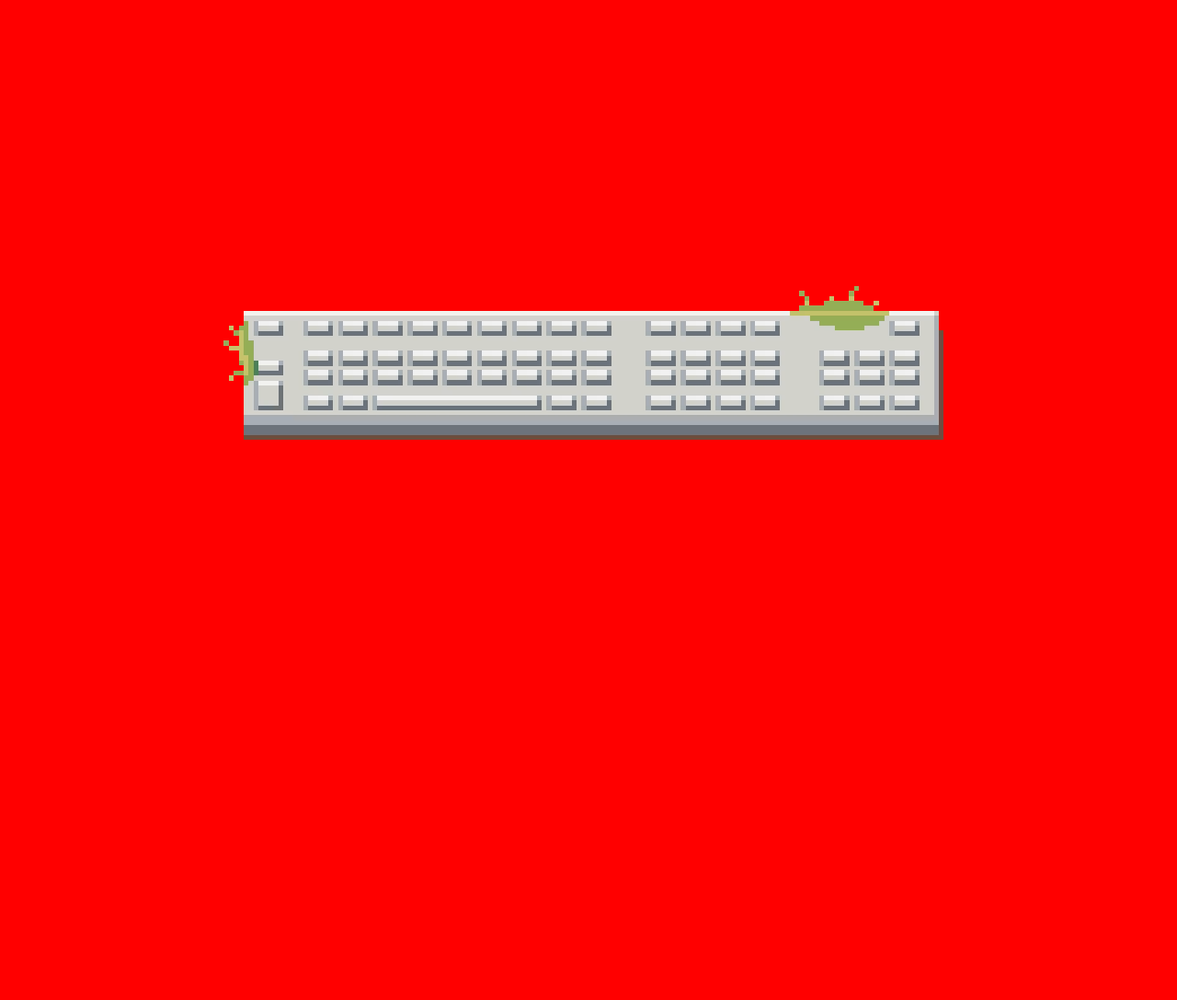
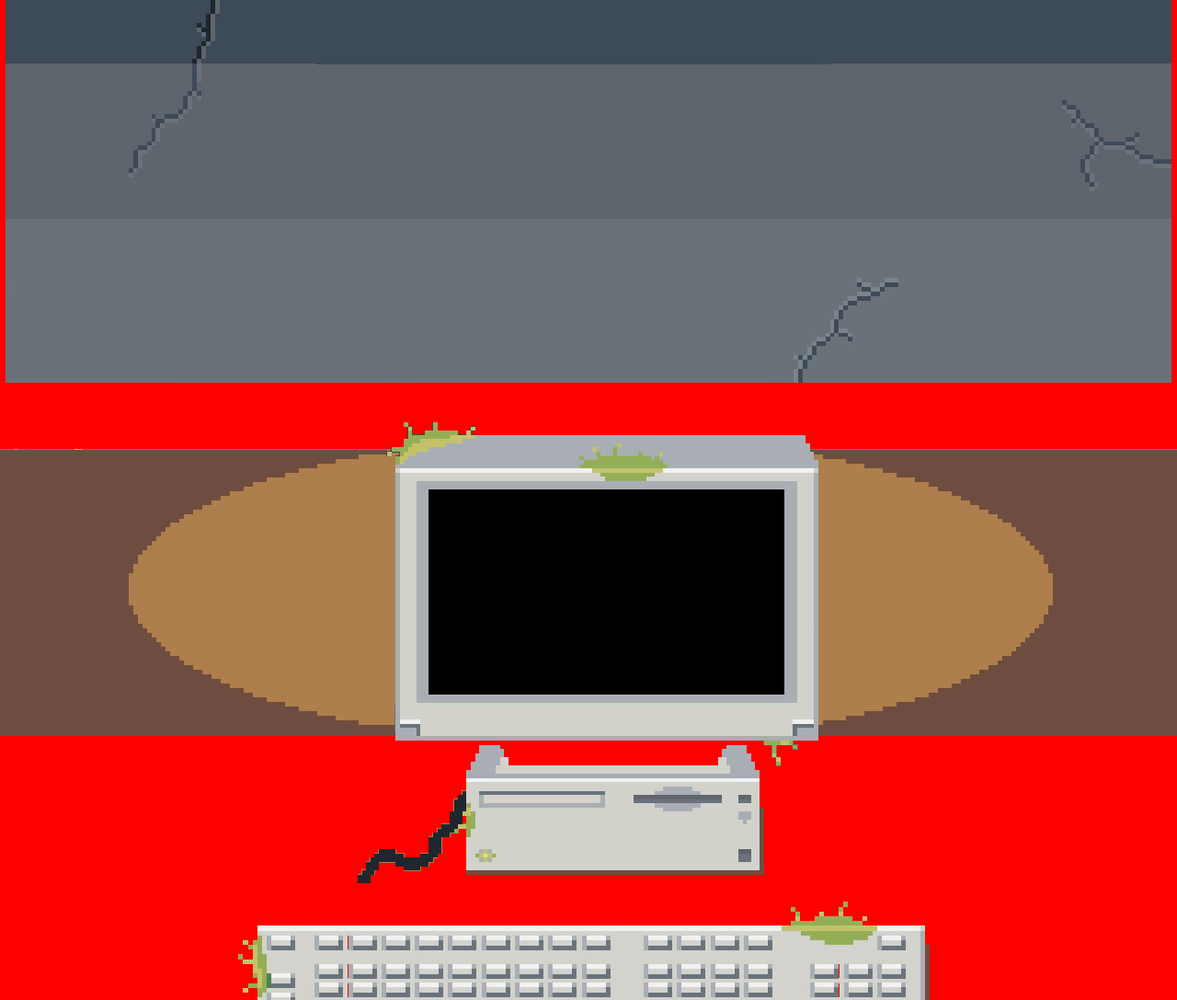
Before and after one commit to rabah-usthb/Lost_Document, a plain HTML site: page index.html in a window 1280 px wide. Shown: the top 1087 px of the page at 92% size. Before the commit the page ends 800 px from the top, so only its background shows below. Drawn offline with Linux system fonts and the light colour scheme.

Commit message:
background + desktop + monitor

```diff
--- a/index.html
+++ b/index.html
@@ -4,32 +4,92 @@
 <meta charset="UTF-8"/>
 <meta name="viewport" content="width=device-width,initial-scale=1"/>
 <title>Lost Document</title>
+
+
 <style>
   * { margin:0; padding:0; }
   html, body { height:100%; }
 
   body {
   display:flex;
-    align-items:center;
-    justify-content:center;
-    background: red; /* to see gaps */
+  flex-direction: column;  /* Stack vertically */
+  align-items: stretch;    /* Fill width */
+  justify-content: flex-start;  /* Start from top */
+  background: red;
 }
 
   button:focus{
   outline: none;
 }
 
+#wall {
+    z-index: -1;
+    position: relative;
+    width: 100vw;
+    height:  52vh;
+    top: 0;
+  }
+
+
+  .wall-bg {
+  height: 100%;
+  width: 100%;
+  object-fit: contain;
+  image-rendering: pixelated;
+  pointer-events: none;
+}
+
+#desktop {
+    position: relative;
+    width: 100vw;
+    height:  48vh;
+    bottom: 0;
+  }
+
+
+  .desktop-bg {
+  position: fixed;
+  bottom: 0;
+  left: 50%;
+  transform: translateX(-50%);
+  width: 100vw;
+  height: auto;
+  object-fit: contain;
+  image-rendering: pixelated;
+  pointer-events: none;
+  z-index: -1;
+}
+
   #keyboard {
-    position: relative;
-    width: 80vw;
-    max-width: 800px;
+    position: absolute;
+    bottom: -45vh;
+    left: 50%;
+    transform: translateX(-50%);
+    z-index: 1;
+    width: 60vw;
   }
-  #keyboard .base {
+  .keyboard-bg {
     display: block;
     width: 100%;
     height: auto;              /* preserve real aspect ratio */
     image-rendering: pixelated;
   }
+
+  #monitor {
+    position: absolute;
+    bottom: -20vh;
+    left: 50%;
+    transform: translateX(-50%);
+    z-index: 1;
+    width: 40vw;
+  }
+  .monitor-bg {
+    display: block;
+    width: 100%;
+    height: auto;           /* preserve real aspect ratio */
+    image-rendering: pixelated;
+  }
+
 
 
   .small-mold {
@@ -38,7 +98,7 @@
     width:  4.05%;            /* 480 / 11850 * 100 */
     height: 8.5%;            /* 240 /  2900 * 100 */
 
-    background-image: url('moldybutton.png');
+    background-image: url('moldybutton.webp');
     background-repeat:  no-repeat;
     background-position: center center;
     background-size:     100% 100%;  /* fill every pixel */
@@ -55,7 +115,7 @@
     width:  4.05%;            /* 480 / 11850 * 100 */
     height: 8.5%;            /* 240 /  2900 * 100 */
 
-    background-image: url('normalButton.png');
+    background-image: url('normalButton.webp');
     background-repeat:  no-repeat;
     background-position: center center;
     background-size:     100% 100%;  /* fill every pixel */
@@ -71,7 +131,7 @@
     width:  4.05%;            /* 480 / 11850 * 100 */
     height: 16.5517%;            /* 240 /  2900 * 100 */
 
-    background-image: url('bigbutton.png');
+    background-image: url('bigbutton.webp');
     background-repeat:  no-repeat;
     background-position: center center;
     background-size:     100% 100%;  /* fill every pixel */
@@ -87,7 +147,7 @@
     width:  22.95358649789%;            /* 480 / 11850 * 100 */
     height: 8.5%;            /* 240 /  2900 * 100 */
 
-    background-image: url('spaceBar.png');
+    background-image: url('spaceBar.webp');
     background-repeat:  no-repeat;
     background-position: center center;
     background-size:     100% 100%;  /* fill every pixel */
@@ -99,7 +159,7 @@
 
 
   .small-mold:active {
-    background-image: url('moldybuttonClicked.png');
+    background-image: url('moldybuttonClicked.webp');
     background-repeat: no-repeat;
   background-position: center center;
 
@@ -114,7 +174,7 @@
 
 
   .big-button:active {
-    background-image: url('bigbuttonClicked.png');
+    background-image: url('bigbuttonClicked.webp');
     background-repeat: no-repeat;
   background-position: center center;
 
@@ -129,7 +189,7 @@
 
 
   .space-bar:active {
-    background-image: url('spaceBarClicked.png');
+    background-image: url('spaceBarClicked.webp');
     background-repeat: no-repeat;
   background-position: center center;
 
@@ -144,7 +204,7 @@
 
 
   .small-button:active {
-    background-image: url('clickedNormalButton.png');
+    background-image: url('clickedNormalButton.webp');
     background-repeat: no-repeat;
   background-position: center center;
 
@@ -156,14 +216,25 @@
   padding: 0;
   cursor: pointer;
   }
+
 </style>
 
 
 </head>
 
 <body>
+
+  <div id = "wall">
+    <img src="wall.webp" alt="wall" class="wall-bg"/>
+  </div>
+
+  <div id="desktop">
+    <img src="desktop1.webp" alt="desktop" class="desktop-bg"/>
+    <div id = "monitor">
+        <img src="monitor.webp" alt="monitor" class="monitor-bg"/>
+    </div>
     <div id="keyboard">
-    <img src="keyboard.png" alt="Keyboard Base" class="base"/>
+        <img src="keyboard.webp" alt="Keyboard Base" class="keyboard-bg"/>
         <button class="small-button" style="top: 23.75%;left: 4.45%;"></button>
 
         <button class="small-button" style="top: 23.75%;left: 11.22%;"></button>
@@ -246,34 +317,39 @@
 
 
       </div>
+  </div>
+
 </body>
 
 <script>
 
+    const audioFiles = {
+    moldy: new Audio('moldybutton-click.mp3'),
+    big: new Audio('bigbutton-click.mp3'),
+    space: new Audio('spacebar-click.mp3'),
+    normal: new Audio('normalClicked.mp3')
+    };
+
     document.querySelector('.small-mold').addEventListener('click' , () => {
-      const audio = new Audio('moldybutton-click.mp3');
-      audio.currentTime = 0;
-      audio.play();
+      audioFiles.moldy.currentTime = 0;
+      audioFiles.moldy.play();
     });
 
    document.querySelector('.big-button').addEventListener('click' , () => {
-      const audio = new Audio('bigbutton-click.mp3');
-      audio.currentTime = 0;
-      audio.play();
+      audioFiles.big.currentTime = 0;
+      audioFiles.big.play();
     });
 
 
     document.querySelector('.space-bar').addEventListener('click' , () => {
-      const audio = new Audio('spacebar-click.mp3');
-      audio.currentTime = 0;
-      audio.play();
+      audioFiles.space.currentTime = 0;
+      audioFiles.space.play();
     });
 
     document.querySelectorAll('.small-button').forEach(btn=> {
     btn.addEventListener('click', () => {
-      const audio = new Audio('normalClicked.mp3');
-      audio.currentTime = 0;
-      audio.play();
+      audioFiles.normal.currentTime = 0;
+      audioFiles.normal.play();
     });
 });
   </script>
```
Also changed, not shown: bigbutton.webp (added), bigbuttonClicked.webp (added), clickedNormalButton.webp (added), desktop1.png (added), desktop1.webp (added), keyboard.webp (added), moldybutton.webp (added), moldybuttonClicked.webp (added), monitor.webp (added), normalButton.webp (added), spaceBar.webp (added), spaceBarClicked.webp (added), wall.webp (added). Lines whose indentation alone changed are shown as unchanged.
